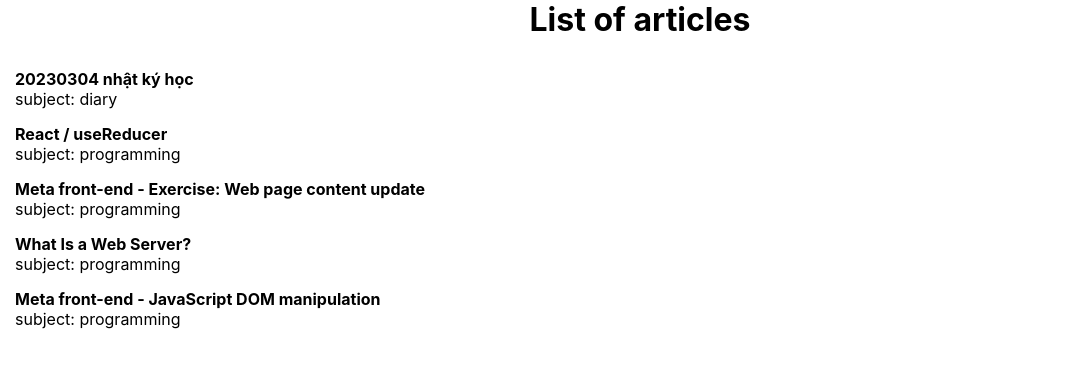
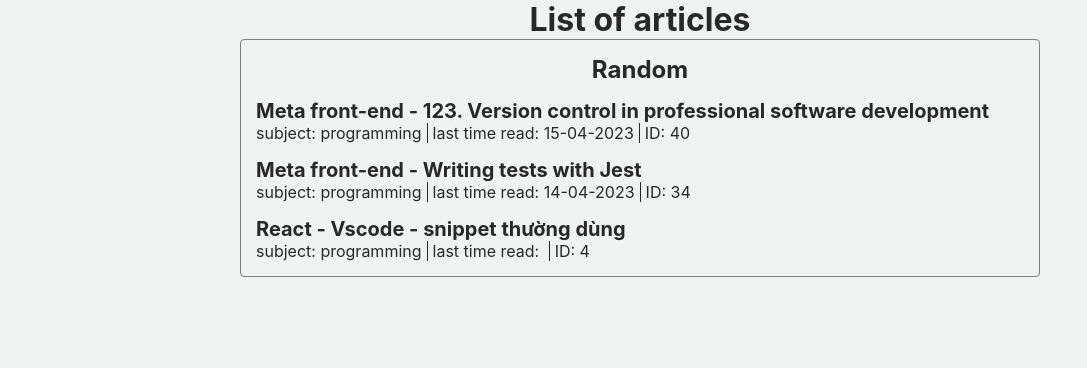
Before and after one commit to thodd2209048/Rote-learning, a React (Create React App) app: page / in a window 1280 px wide. Shown: the top 368 px of the page, without its empty margins (0-1087 px from the left). Built offline with nearby package versions, Linux system fonts and the light colour scheme.

Commit message:
update
change import
fix random numbers length
fix collapse margin

```diff
--- a/public/index.html
+++ b/public/index.html
@@ -1,14 +1,12 @@
 <!DOCTYPE html>
 <html lang="en">
+
 <head>
   <meta charset="utf-8" />
   <link rel="icon" href="%PUBLIC_URL%/favicon.ico" />
   <meta name="viewport" content="width=device-width, initial-scale=1" />
   <meta name="theme-color" content="#000000" />
-    <meta
-      name="description"
-      content="Web site created using create-react-app"
-    />
+  <meta name="description" content="Web site created using create-react-app" />
   <link rel="apple-touch-icon" href="%PUBLIC_URL%/logo192.png" />
   <!--
       manifest.json provides metadata used when your web app is installed on a
@@ -24,8 +22,9 @@
       work correctly both with client-side routing and a non-root public URL.
       Learn how to configure a non-root public URL by running `npm run build`.
     -->
-    <title>React App</title>
+  <title>Rote learning</title>
 </head>
+
 <body>
   <noscript>You need to enable JavaScript to run this app.</noscript>
   <div id="root"></div>
@@ -40,4 +39,5 @@
       To create a production bundle, use `npm run build` or `yarn build`.
     -->
 </body>
+
 </html>
--- a/src/components/GlobalStyles/GlobalStyles.js
+++ b/src/components/GlobalStyles/GlobalStyles.js
@@ -1,8 +1,6 @@
 import React from "react";
-import PropTypes from "prop-types";
+// eslint-disable-next-line no-unused-vars
 import styles from "./GlobalStyles.module.scss";
-
-GlobalStyles.propTypes = {};
 
 function GlobalStyles({ children }) {
   return React.Children.only(children);
--- a/src/components/GlobalStyles/GlobalStyles.module.scss
+++ b/src/components/GlobalStyles/GlobalStyles.module.scss
@@ -1,4 +1,6 @@
 :root {
+  --primary: rgb(16, 208, 205);
+  --text-color: #282829;
 }
 
 * {
@@ -13,13 +15,15 @@
 
 body {
   font-size: 1.6rem;
+  color: var(--text-color);
+  background-color: #f1f2f2;
 }
 
 a {
   text-decoration: none;
-  color: black;
+  color: var(--text-color);
 
   &:hover {
-    color: rgb(139, 219, 217);
+    color: rgba(139, 219, 218);
   }
 }
--- a/src/data/data.js
+++ b/src/data/data.js
@@ -23,7 +23,7 @@
   },
   {
     id: 3,
-    title: "20230304 nhật ký học",
+    title: "20230304 ghi chú",
     link: "https://docs.google.com/document/d/1mWthd7SDrzsu2zmbbsDHEpTFHjUwfKolJzwpz_0ISEg/edit",
     status: "incomplete",
     subject: "diary",
@@ -200,7 +200,7 @@
   },
   {
     id: 19,
-    title: "20230409 nhật ký học code",
+    title: "20230409 ghi chú code",
     link: "https://docs.google.com/document/d/13jKICqExxty1NHkhw6FyWb2zY50vfvLAC8iPXCvs0vk/edit",
     status: "completed",
     subject: "diary",
@@ -413,30 +413,155 @@
     link: "https://docs.google.com/document/d/1vHZ2TOaGXf8LlcI9ueWUtEUXaGMPNkPc7a6416X4h98/edit",
     status: "completed",
     subject: "programming",
-    tags: ["front-end", "Java-Script"],
+    tags: ["front-end"],
     createDate: "14-04-2023",
     editDate: "",
     lastTimeRead: "14-04-2023",
   },
   {
-    id: 27,
-    title: "",
+    id: 38,
+    title: "Meta front-end - 121. Systems of version control and tools",
+    link: "https://docs.google.com/document/d/14Rv97V9mCzusgrlh33CwpY8qZjs4PNzLXo9XyhRV_Cg/edit",
+    status: "completed",
+    subject: "programming",
+    tags: ["front-end"],
+    createDate: "15-04-2023",
+    editDate: "",
+    lastTimeRead: "15-04-2023",
+  },
+
+  {
+    id: 39,
+    title: "Meta front-end - 122. A history of version control",
+    link: "https://docs.google.com/document/d/1k8BKvodhsQXuiVbISLt7w5fPIoJV5cRlSRtRTarfkrg/edit#",
+    status: "completed",
+    subject: "programming",
+    tags: ["front-end"],
+    createDate: "15-04-2023",
+    editDate: "",
+    lastTimeRead: "15-04-2023",
+  },
+  {
+    id: 40,
+    title:
+      "Meta front-end - 123. Version control in professional software development",
+    link: "https://docs.google.com/document/d/1MuD2ZB9_85km-4Y2yk-KBGLANS_mwcPdibYPW2zim6w/edit#",
+    status: "completed",
+    subject: "programming",
+    tags: ["front-end"],
+    createDate: "15-04-2023",
+    editDate: "",
+    lastTimeRead: "15-04-2023",
+  },
+  {
+    id: 41,
+    title: "Meta front-end - 124. A history of revisions",
+    link: "https://docs.google.com/document/d/1Bqv8hjUfsXpolW3BuGPukHFXghobM2X-cJXZB93f8BQ/edit#",
+    status: "completed",
+    subject: "programming",
+    tags: ["front-end", "Java-Script"],
+    createDate: "15-04-2023",
+    editDate: "",
+    lastTimeRead: "15-04-2023",
+  },
+  {
+    id: 42,
+    title: "Meta front-end - 125. Staging vs. Production",
+    link: "https://docs.google.com/document/d/1KUwST5CIfdwYsQv8mcvm1HL5QsdYjLAyssNPjk9deGk/edit#",
+    status: "completed",
+    subject: "programming",
+    tags: ["front-end", "Java-Script"],
+    createDate: "15-04-2023",
+    editDate: "",
+    lastTimeRead: "15-04-2023",
+  },
+  {
+    id: 43,
+    title: "Meta front-end - 126. The Command line",
+    link: "https://docs.google.com/document/d/1kHsIVTbOkrjP5DVC3KgYV8lajPLDO09lBrKlvG_IgLE/edit",
+    status: "completed",
+    subject: "programming",
+    tags: ["front-end", "Java-Script"],
+    createDate: "15-04-2023",
+    editDate: "",
+    lastTimeRead: "15-04-2023",
+  },
+  {
+    id: 44,
+    title: "Meta front-end - 127. What are Unix commands?",
+    link: "https://docs.google.com/document/d/1MsnfZJhT4MBpU-KD81Rlt_87Bpb37Ci9t3Zs5T8JtPs/edit",
+    status: "completed",
+    subject: "programming",
+    tags: ["front-end", "Java-Script"],
+    createDate: "15-04-2023",
+    editDate: "",
+    lastTimeRead: "15-04-2023",
+  },
+  {
+    id: 45,
+    title: "Meta front-end - 128. Using Bash on Mac Terminal",
+    link: "https://docs.google.com/document/d/1_st3fkwL6obP65FJccpsK8E0PrpKK39los-ztV1nuc0/edit#",
+    status: "completed",
+    subject: "programming",
+    tags: ["front-end", "Java-Script"],
+    createDate: "15-04-2023",
+    editDate: "",
+    lastTimeRead: "15-04-2023",
+  },
+  {
+    id: 46,
+    title: "Meta front-end - 129. Using Bash on Windows",
+    link: "https://docs.google.com/document/d/13u6atGuP4DF1la0U3JGe7cma5dqMFcNmYAjIpNh7OME/edit",
+    status: "completed",
+    subject: "programming",
+    tags: ["front-end", "Java-Script"],
+    createDate: "15-04-2023",
+    editDate: "",
+    lastTimeRead: "15-04-2023",
+  },
+  {
+    id: 47,
+    title: "Meta front-end - 130. Creating and moving directories and files",
+    link: "https://docs.google.com/document/d/1tGHbyokQlOVs_w3Si5LDLdwOxwRdtss_rNywsHeWnAk/edit#",
+    status: "completed",
+    subject: "programming",
+    tags: ["front-end", "Java-Script"],
+    createDate: "15-04-2023",
+    editDate: "",
+    lastTimeRead: "15-04-2023",
+  },
+  {
+    id: 48,
+    title: "Meta front-end - 131. Pipes",
+    link: "https://docs.google.com/document/d/1Objdvz6Ut9X0YmEbP0i4PjLYDt8tvlu-Y4lmKZiAGQQ/edit#heading=h.izud3d77rkgv",
+    status: "completed",
+    subject: "programming",
+    tags: ["front-end", "Java-Script"],
+    createDate: "15-04-2023",
+    editDate: "",
+    lastTimeRead: "15-04-2023",
+  },
+  {
+    id: 49,
+    title: "Meta front-end - 132. Redirection",
+    link: "https://docs.google.com/document/d/1dKuMpwIc2-9MfVtSzBs9J94kMEdHeIpslyt8QJtIV3s/edit#",
+    status: "completed",
+    subject: "programming",
+    tags: ["front-end", "Java-Script"],
+    createDate: "15-04-2023",
+    editDate: "",
+    lastTimeRead: "15-04-2023",
+  },
+  {
+    id: 0,
+    title: "Meta front-end - ",
     link: "",
     status: "completed",
+    subject: "programming",
     tags: ["front-end", "Java-Script"],
-    createDate: "14-04-2023",
+    createDate: "15-04-2023",
     editDate: "",
-    lastTimeRead: "14-04-2023",
-  },
-  {
-    id: 27,
-    title: "",
-    link: "",
-    status: "completed",
-    tags: ["front-end", "Java-Script"],
-    createDate: "14-04-2023",
-    editDate: "",
-    lastTimeRead: "14-04-2023",
+    lastTimeRead: "15-04-2023",
   },
 ];
 
--- a/src/pages/HomePage/HomePage.js
+++ b/src/pages/HomePage/HomePage.js
@@ -1,5 +1,3 @@
-import React from "react";
-import PropTypes from "prop-types";
 import { RandomArticles } from "./RandomArticles";
 
 HomePage.propTypes = {};
@@ -8,7 +6,7 @@
   return (
     <div>
       <h1>List of articles</h1>
-      <RandomArticles numberOf={4} />
+      <RandomArticles numberOfArticles={3} />
     </div>
   );
 }
--- a/src/pages/HomePage/RandomArticles/RandomArticles.js
+++ b/src/pages/HomePage/RandomArticles/RandomArticles.js
@@ -2,26 +2,28 @@
 import PropTypes from "prop-types";
 import clsx from "clsx";
 
-import { articlesData as data } from "../../../data/data";
 import styles from "./RandomArticles.module.scss";
+import { articlesData as data } from "~/data/data";
 
 RandomArticles.propTypes = {
-  numberOf: PropTypes.number.isRequired,
+  numberOfArticles: PropTypes.number.isRequired,
 };
 
-function RandomArticles({ numberOf }) {
+function RandomArticles({ numberOfArticles }) {
   const randomNumbers = [];
-  let dataLength = data.length;
 
-  for (; randomNumbers.length <= numberOf; ) {
-    let randomNumber = Math.floor(Math.random() * (dataLength - 1)); // minus 1 because there is an empty item in last array
+  for (; randomNumbers.length < numberOfArticles; ) {
+    let randomNumber = Math.floor(Math.random() * (data.length - 1)); // minus 1 because there is an empty item in last array
 
     if (!randomNumbers.includes(randomNumber)) {
       randomNumbers.push(randomNumber);
     }
+    console.log(randomNumbers.length);
   }
+
   return (
     <div className={clsx(styles.wrapper)}>
+      <h2>Random</h2>
       {randomNumbers.map((number, idx) => (
         // eslint-disable-next-line react/jsx-no-target-blank
         <a
@@ -33,7 +35,13 @@
           <h4 className={clsx(styles.title)}>{data[number].title}</h4>
 
           <p className={clsx(styles.subject)}>
-            subject: {data[number].subject}
+            <span className={clsx(styles.static)}>
+              subject: {data[number].subject}
+            </span>
+            <span className={clsx(styles.static)}>
+              last time read: {data[number].lastTimeRead}
+            </span>
+            <span className={clsx(styles.static)}>ID: {data[number].id}</span>
           </p>
         </a>
       ))}
--- a/src/pages/HomePage/RandomArticles/RandomArticles.module.scss
+++ b/src/pages/HomePage/RandomArticles/RandomArticles.module.scss
@@ -1,5 +1,9 @@
 .wrapper {
+  width: 800px;
+  margin: 0 auto;
   padding: 15px;
+  border: 1px solid grey;
+  border-radius: 4px;
 }
 .article {
   display: block;
@@ -7,8 +11,20 @@
   text-align: start;
 }
 .title {
+  font-size: 2rem;
 }
 .subject {
 }
 .tag {
 }
+
+.static {
+  position: relative;
+  margin-right: 5px;
+  padding-right: 5px;
+  border-right: 1px solid var(--text-color);
+
+  &:last-child {
+    border-right: none;
+  }
+}
```
Also changed, not shown: 1 other file (tests, documents, lock files or other folders). Lines whose indentation alone changed are shown as unchanged.
